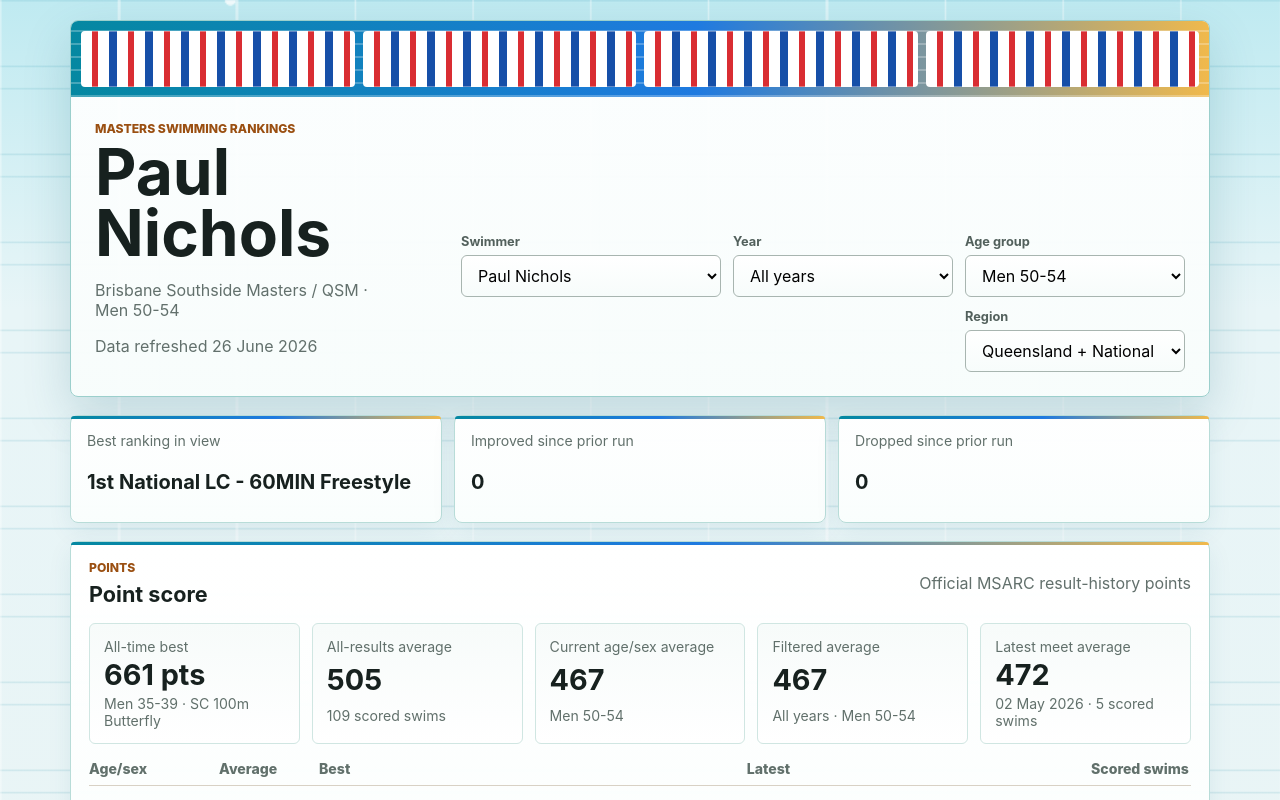
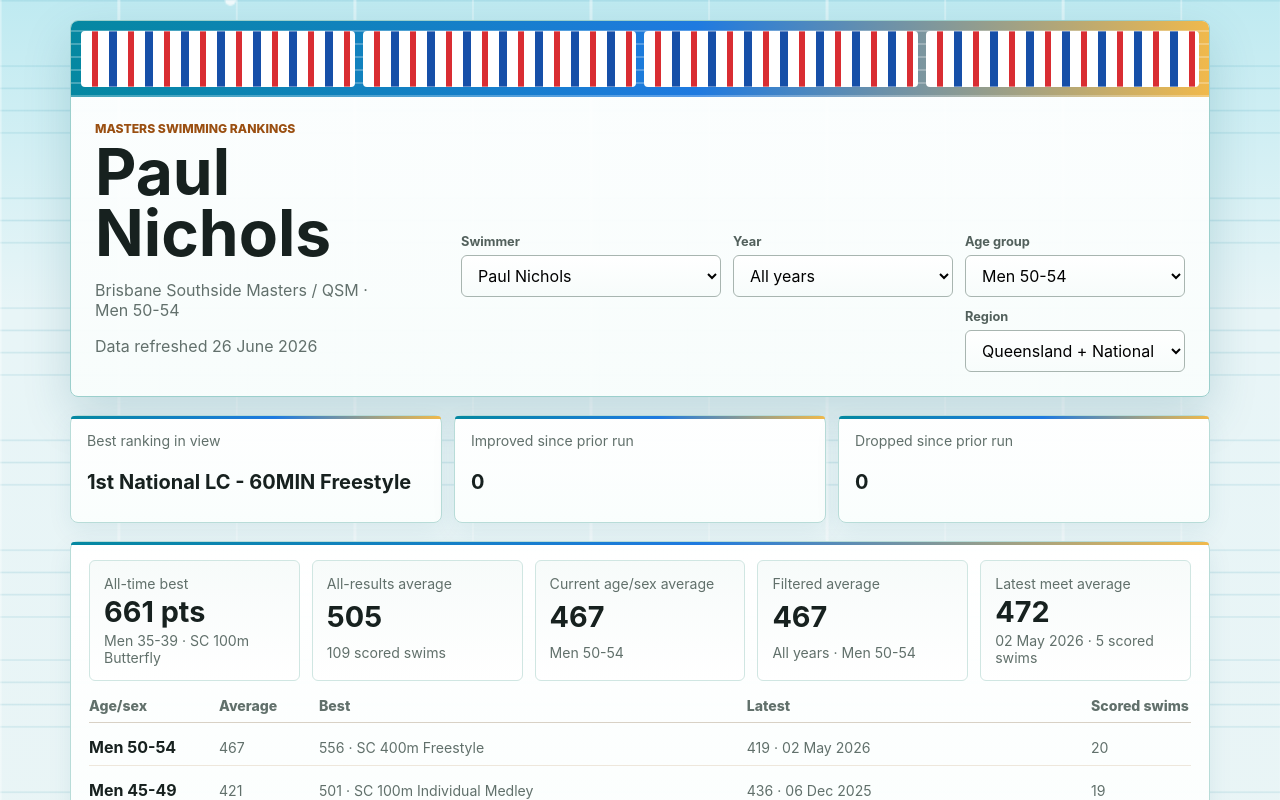
Before and after one commit to PaulNichols/masters-swimming-rankings, a React (Vite) app: page / in a window 1280 px wide. Shown: the top 800 px of the page. Built offline with nearby package versions, Linux system fonts and the light colour scheme.

Commit message:
Remove point score header

```diff
--- a/src/App.tsx
+++ b/src/App.tsx
@@ -357,13 +357,6 @@ export function App() {
           </section>
 
           <section className="panel">
-            <div className="section-heading">
-              <div>
-                <p className="eyebrow">Points</p>
-                <h2>Point score</h2>
-              </div>
-              <span className="subtle">Official MSARC result-history points</span>
-            </div>
             <div className="point-grid">
               <article>
                 <span>All-time best</span>
```
